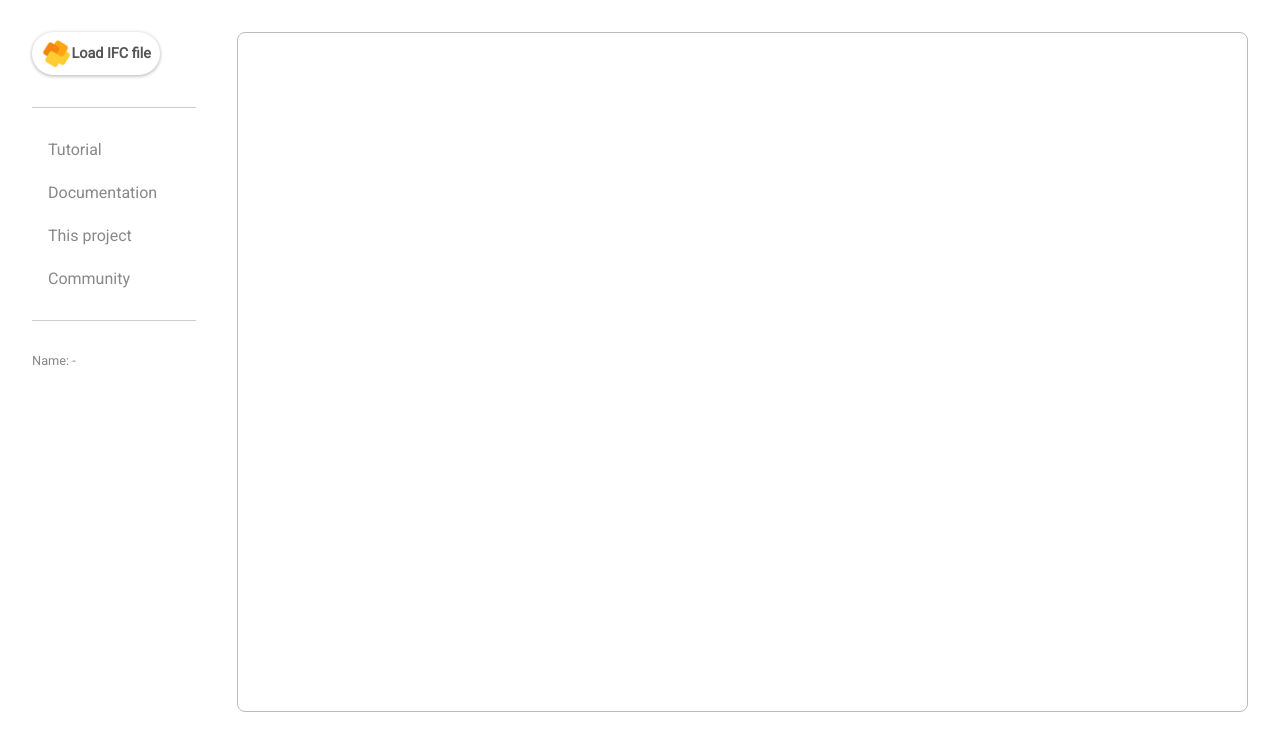
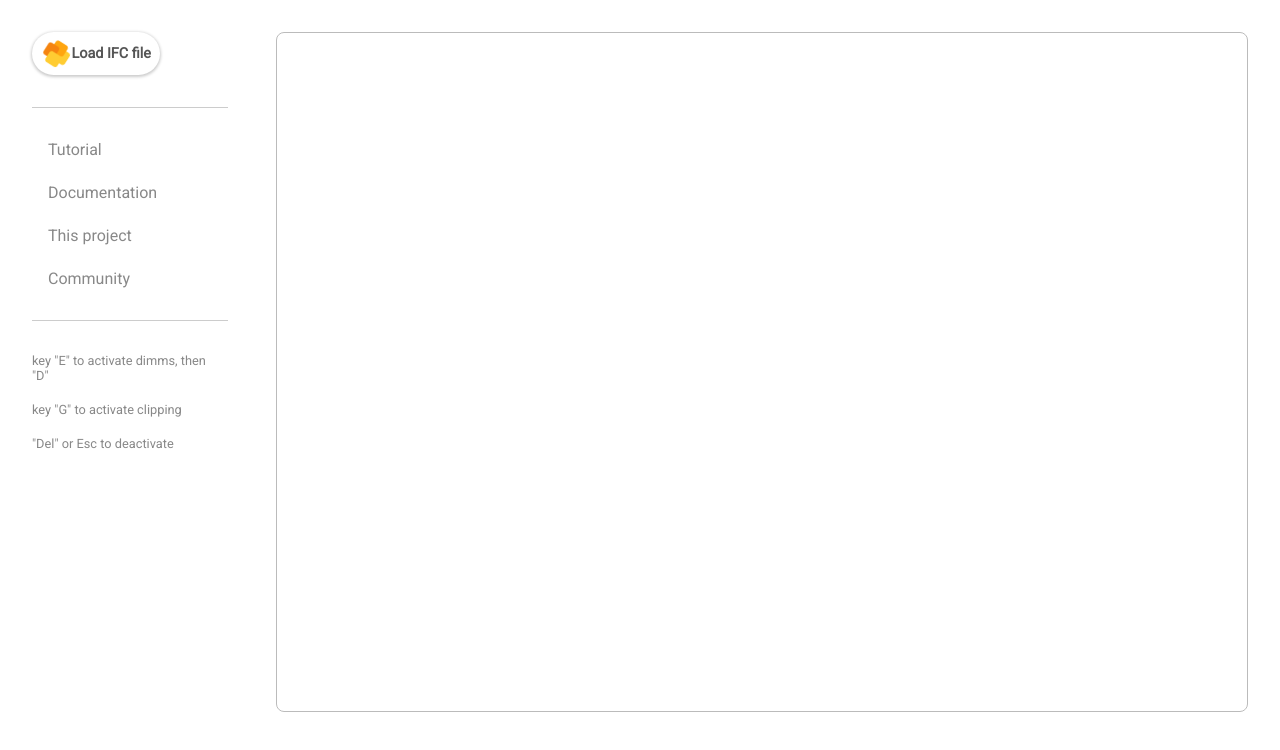
Before and after one commit to simplynail/ifcjs-example, a website built with Vite: page index.html in a window 1280 px wide. Built offline with nearby package versions, Linux system fonts and the light colour scheme; what web-ifc-viewer would draw is missing.

Commit message:
added keyboard shortcuts hints shown in index.html

```diff
--- a/index.html
+++ b/index.html
@@ -26,7 +26,9 @@
           <div class="secondary-button" id="project"><a target="_blank" href="https://ifcjs.github.io/info/docs/introduction">This project</a></div>
           <div class="secondary-button" id="community"><a target="_blank" href="https://discord.com/invite/g7Uzn2KSwB">Community</a></div>
           <div class="separator"></div>
-          <p class="file-name" id="file-name">Name: -</p>
+          <div class="nav-small">key "E" to activate dimms, then "D"</div><br>
+          <div class="nav-small">key "G" to activate clipping</div><br>
+          <div class="nav-small">"Del" or Esc to deactivate</div><br>
       </div>
       <div id="viewer-container"></div>
     </div>
--- a/style.css
+++ b/style.css
@@ -42,6 +42,13 @@ a:hover {
     font-size: 0.8rem;
     font-weight: 100;
     margin: 2rem;
+}
+
+.nav-small {
+    color: #888888;
+    font-size: 0.8rem;
+    font-weight: 100;
+    margin: 0rem 2rem;
 }
 
 .app-body {
```
